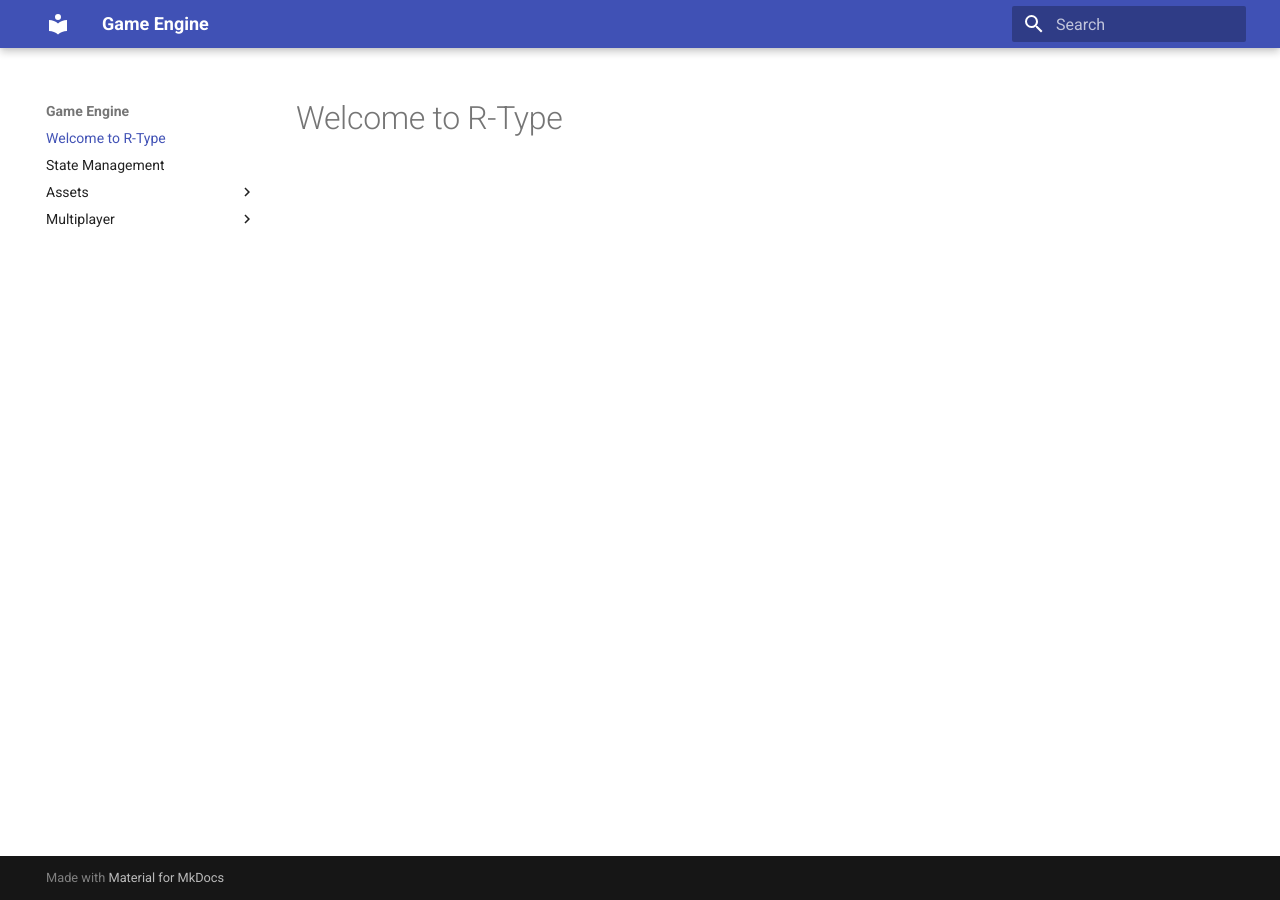
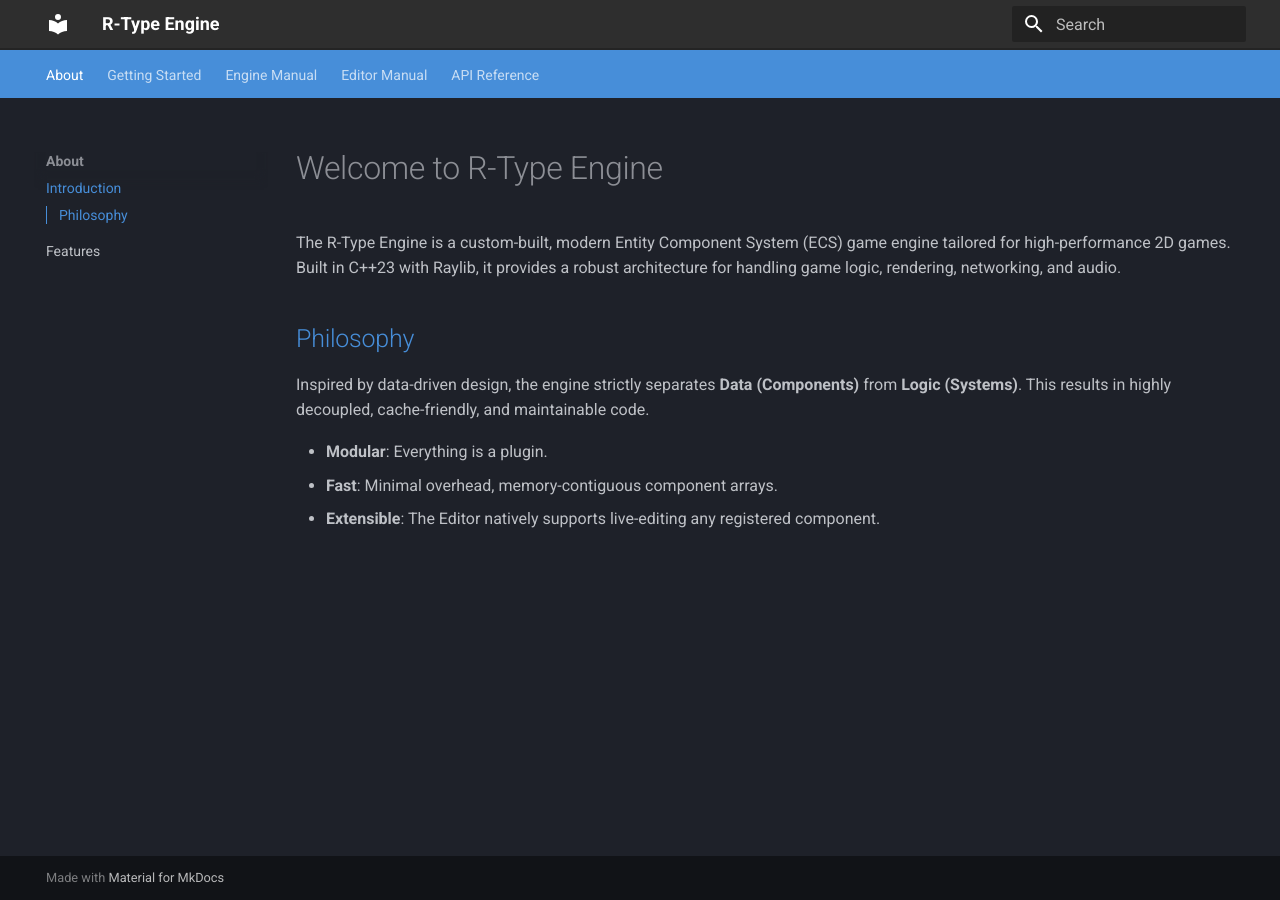
Before and after one commit to GerardPolloRebozado/r-type, an MkDocs documentation site: the page built from Documentation/docs/index.md, in a window 1280 px wide. Built offline with MkDocs 1.6.1 and Material for MkDocs 9.7.7, drawn with Linux system fonts in a browser that asks for light colours.

Commit message:
docs: setup documentation sections, styling and Doxygen

```diff
--- a/Documentation/docs/index.md
+++ b/Documentation/docs/index.md
@@ -1 +1,11 @@
-# Welcome to R-Type
+# Welcome to R-Type Engine
+
+The R-Type Engine is a custom-built, modern Entity Component System (ECS) game engine tailored for high-performance 2D games. Built in C++23 with Raylib, it provides a robust architecture for handling game logic, rendering, networking, and audio.
+
+## Philosophy
+
+Inspired by data-driven design, the engine strictly separates **Data (Components)** from **Logic (Systems)**. This results in highly decoupled, cache-friendly, and maintainable code.
+
+- **Modular**: Everything is a plugin.
+- **Fast**: Minimal overhead, memory-contiguous component arrays.
+- **Extensible**: The Editor natively supports live-editing any registered component.
--- /dev/null
+++ b/Documentation/docs/stylesheets/extra.css
@@ -0,0 +1,45 @@
+:root > * {
+  /* Editor Background Colors */
+  --md-sys-color-background: #383838;
+  --md-sys-color-surface: #2e2e2e;
+  --md-sys-color-surface-variant: #242424;
+
+  /* Text Colors */
+  --md-sys-color-on-background: #c7c7c7;
+  --md-sys-color-on-surface: #c7c7c7;
+
+  /* Accent Colors (Blueish Highlights) */
+  --md-sys-color-primary: #478ed9;
+  --md-sys-color-primary-container: #478ed9;
+  --md-primary-fg-color: #478ed9;
+  --md-primary-fg-color--light: #478ed9;
+  --md-primary-fg-color--dark: #478ed9;
+  --md-accent-fg-color: #478ed9;
+  --md-accent-fg-color--transparent: rgba(71, 142, 217, 0.1);
+
+  /* Code block backgrounds (Matching Editor) */
+  --md-code-bg-color: #242424;
+}
+
+/* Adjustments for specific UI elements to look more like the Editor */
+.md-header {
+  background-color: #2e2e2e;
+  box-shadow: none;
+  border-bottom: 2px solid #242424;
+}
+
+
+
+code {
+  background-color: #242424 !important;
+  color: #c7c7c7;
+  border-radius: 2px;
+}
+
+pre > code {
+  border: 1px solid #2e2e2e;
+}
+
+h1, h2, h3, h4, h5, h6 {
+  color: #478ed9;
+}
--- a/Documentation/mkdocs.yml
+++ b/Documentation/mkdocs.yml
@@ -1,4 +1,62 @@
-# yaml-language-server: $schema=https://squidfunk.github.io/mkdocs-material/schema.json
-site_name: Game Engine
+site_name: R-Type Engine
+site_description: Documentation for the R-Type Engine and Editor
 theme:
   name: material
+  palette:
+    scheme: slate
+    primary: custom
+    accent: custom
+  features:
+    - navigation.tabs
+    - navigation.sections
+    - navigation.expand
+    - toc.integrate
+    - search.suggest
+
+extra_css:
+  - stylesheets/extra.css
+
+markdown_extensions:
+  - pymdownx.highlight:
+      anchor_linenums: true
+      line_spans: __span
+      pygments_lang_class: true
+  - pymdownx.inlinehilite
+  - pymdownx.snippets
+  - pymdownx.superfences
+
+plugins:
+  - search
+  - mkdoxy:
+      projects:
+        Engine:
+          src-dirs: ../Engine/include
+          full-doc: True
+          doxy-cfg:
+            PROJECT_NAME: "R-Type Engine"
+            OPTIMIZE_OUTPUT_FOR_C: NO
+            EXTRACT_ALL: YES
+            EXTRACT_PRIVATE: YES
+            EXTRACT_STATIC: YES
+
+nav:
+  - About:
+    - Introduction: index.md
+    - Features: about/features.md
+  - Getting Started:
+    - Step-by-Step Tutorial: getting_started/tutorial.md
+    - Your First Game: getting_started/first_game.md
+  - Engine Manual:
+    - ECS Architecture: engine/ecs.md
+    - Systems & Components: engine/systems.md
+    - Asset Management: engine/assets.md
+    - Plugins: engine/plugins.md
+    - Networking: engine/networking.md
+  - Editor Manual:
+    - Interface Overview: editor/interface.md
+    - Using Plugins: editor/plugins.md
+    - Scene Serialization: editor/serialization.md
+  - API Reference:
+    - Classes: Engine/annotated.md
+    - Files: Engine/files.md
+    - Namespaces: Engine/namespaces.md
```
Also changed, not shown: Documentation/docs/about/features.md (added, +7 -0 lines), Documentation/docs/editor/interface.md (added, +12 -0 lines), Documentation/docs/editor/plugins.md (added, +12 -0 lines), Documentation/docs/editor/serialization.md (added, +3 -0 lines), Documentation/docs/engine/assets.md (added, +10 -0 lines), Documentation/docs/engine/ecs.md (added, +17 -0 lines), Documentation/docs/engine/networking.md (added, +3 -0 lines), Documentation/docs/engine/plugins.md (added, +14 -0 lines), Documentation/docs/engine/systems.md (added, +20 -0 lines), Documentation/docs/getting_started/first_game.md (added, +7 -0 lines), Documentation/docs/getting_started/tutorial.md (added, +19 -0 lines), 2 other files.
